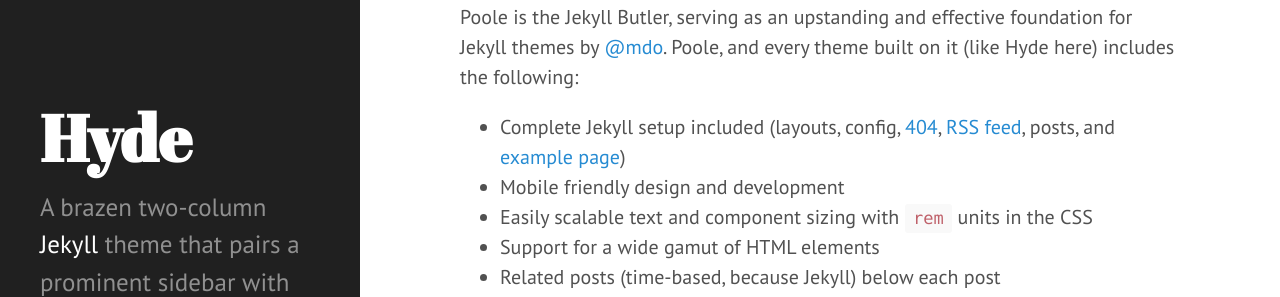
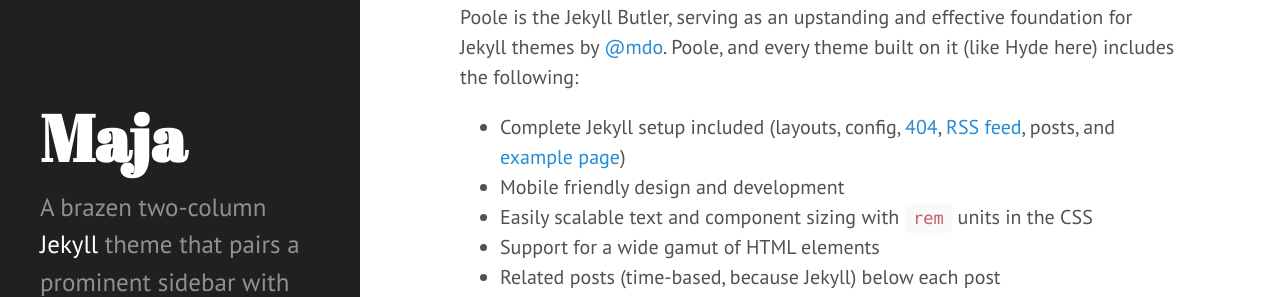
Before and after one commit to majakruger/majakruger.github.io, a Jekyll site: the page built from index.html, in a window 1280 px wide. Shown: the part 309-606 px from the top of the page. Built offline with Jekyll 4.4.1, drawn with Linux system fonts in a browser that asks for light colours; Markdown is read by kramdown in place of the engine named in the settings; the list of posts is cut into pages by our own code.

Commit message:
Changed blog details

```diff
--- a/_config.yml
+++ b/_config.yml
@@ -7,15 +7,15 @@ permalink:        pretty
 relative_permalinks: true
 
 # Setup
-title:            Hyde
+title:            Maja
 tagline:          'A Jekyll theme'
 description:      'A brazen two-column <a href="http://jekyllrb.com" target="_blank">Jekyll</a> theme that pairs a prominent sidebar with uncomplicated content. Made by <a href="https://twitter.com/mdo" target="_blank">@mdo</a>.'
-url:              http://hyde.getpoole.com
+url:              http://majakruger.github.io
 baseurl:          /
 
 author:
-  name:           'Mark Otto'
-  url:            https://twitter.com/mdo
+  name:           'Maja Kruger'
+  url:            https://twitter.com/KrugerMaja
 
 paginate:         5
 
@@ -23,4 +23,4 @@ paginate:         5
 version:          2.1.0
 
 github:
-  repo:           https://github.com/poole/hyde
+  repo:           https://majakruger.github.io
```
